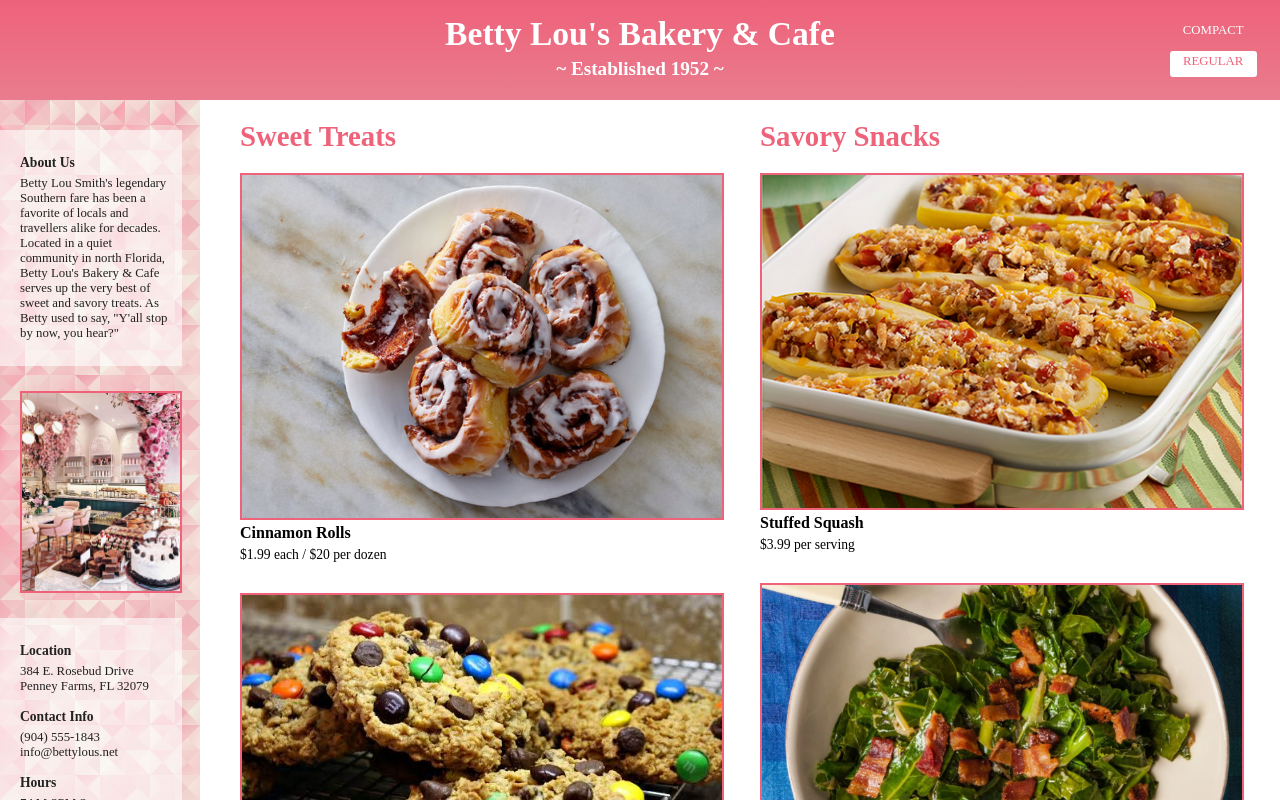
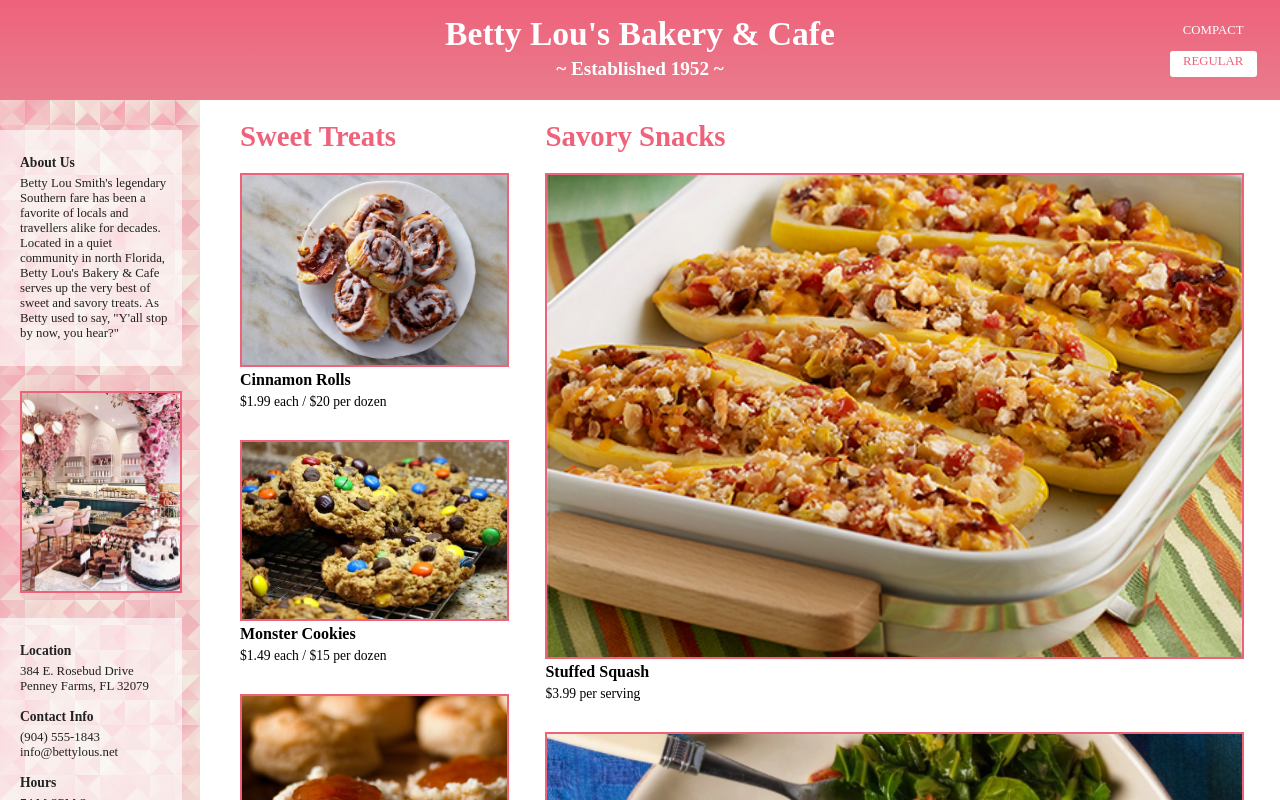
Before and after one commit to Carolista/LC-Angular-Directives, an Angular app in the folder angular-directives/: page / in a window 1280 px wide. Shown: the top 800 px of the page. Built offline with nearby package versions, Linux system fonts and the light colour scheme; a web font is replaced by a local one.

Commit message:
changed height to auto for compact view of menu items

```diff
--- a/angular-directives/src/app/app.component.css
+++ b/angular-directives/src/app/app.component.css
@@ -12,13 +12,6 @@ section {
     margin: 0px 20px;
 }
 
-app-sweet {
-    width: 50%;
-}
-
-app-savory {
-    width: 50%;
-}
 
 
 /* IDs */
--- a/angular-directives/src/styles.css
+++ b/angular-directives/src/styles.css
@@ -79,5 +79,5 @@ img {
 }
 
 .limited {
-    height: 71px;
+    height: auto;
 }
```
